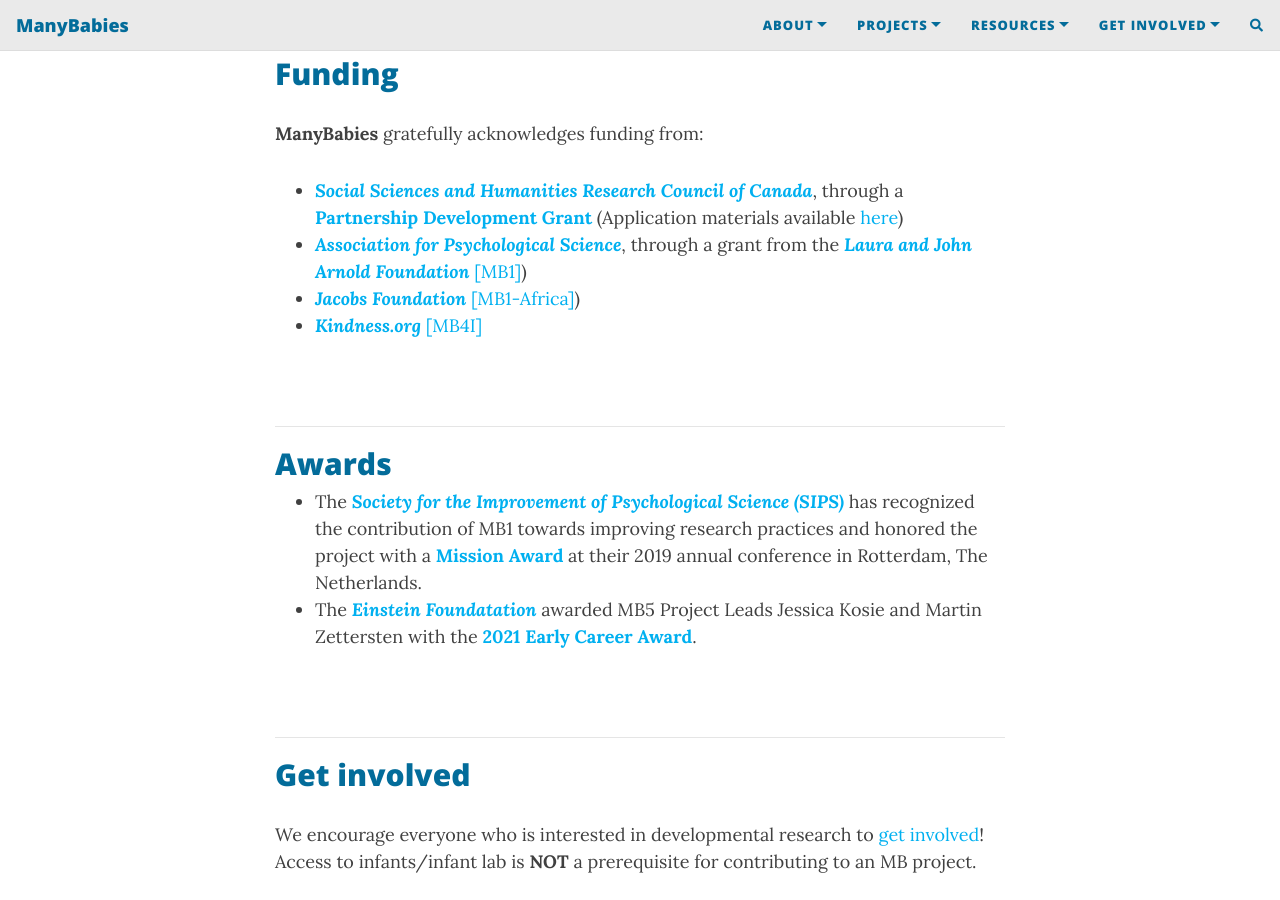
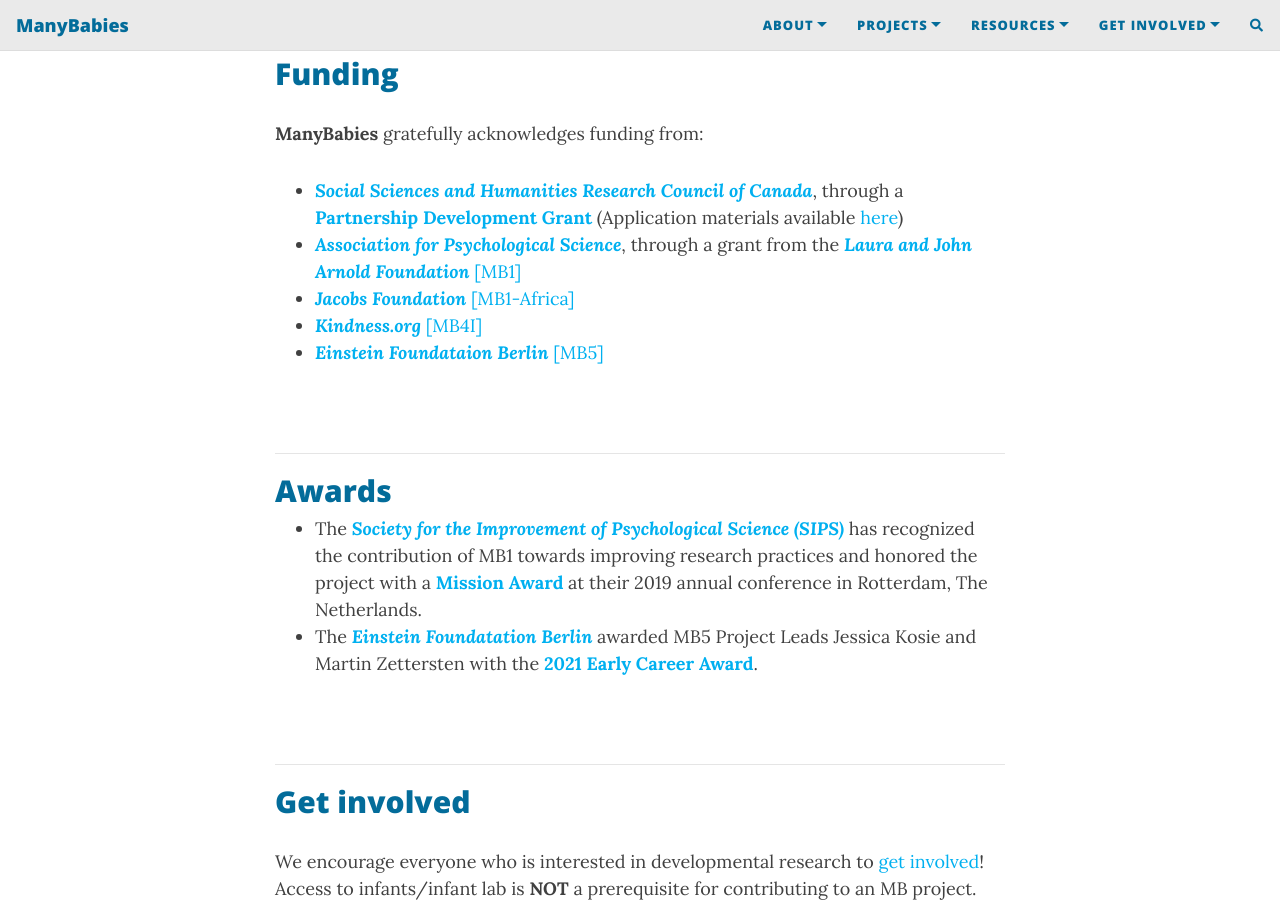
Before and after one commit to manybabies/manybabies.github.io, a Jekyll site: the page built from about.md, in a window 1280 px wide and 900 px high, scrolled down 3201 px. Built offline with Jekyll 4.4.1, drawn with Linux system fonts in a browser that asks for light colours; nearby versions of some CDN libraries; comment, search, counter and statistics services are not loaded.

Commit message:
Update about.md

```diff
--- a/about.md
+++ b/about.md
@@ -148,9 +148,10 @@
 ## Funding
 **ManyBabies** gratefully acknowledges funding from:
 * [***Social Sciences and Humanities Research Council of Canada***](https://www.sshrc-crsh.gc.ca/), through a [**Partnership Development Grant**](https://www.sshrc-crsh.gc.ca/funding-financement/programs-programmes/partnership_development_grants-subventions_partenariat_developpement-eng.aspx) (Application materials available [here](https://osf.io/xavnd/))
-* [***Association for Psychological Science***](https://www.psychologicalscience.org), through a grant from the [***Laura and John Arnold Foundation***](http://www.laaf.org/ljaf) [[MB1]]({{site.baseurl}}/MB1/))
-* [***Jacobs Foundation***](https://jacobsfoundation.org) [[MB1-Africa]]({{site.baseurl}}/MB1A/))
+* [***Association for Psychological Science***](https://www.psychologicalscience.org), through a grant from the [***Laura and John Arnold Foundation***](http://www.laaf.org/ljaf) [[MB1]]({{site.baseurl}}/MB1/)
+* [***Jacobs Foundation***](https://jacobsfoundation.org) [[MB1-Africa]]({{site.baseurl}}/MB1A/)
 * [***Kindness.org***](kindness.org) [[MB4I]]({{site.baseurl}}/MB4I/)
+* [***Einstein Foundataion Berlin***](https://www.einsteinfoundation.de/index.php?id=1&L=1) [[MB5]]({{site.baseurl}}/MB5/)
 
 <br>
 
@@ -158,7 +159,7 @@
 ## Awards
 
 * The [***Society for the Improvement of Psychological Science (SIPS)***](https://improvingpsych.org) has recognized the contribution of MB1 towards improving research practices and honored the project with a [**Mission Award**](https://improvingpsych.org/mission/awards/) at their 2019 annual conference in Rotterdam, The Netherlands.
-* The [***Einstein Foundatation***](https://www.einsteinfoundation.de/index.php?id=1&L=1) awarded MB5 Project Leads Jessica Kosie and Martin Zettersten with the [**2021 Early Career Award**](https://www.einsteinfoundation.de/en/award/recipients/manybabies5/).
+* The [***Einstein Foundatation Berlin***](https://www.einsteinfoundation.de/index.php?id=1&L=1) awarded MB5 Project Leads Jessica Kosie and Martin Zettersten with the [**2021 Early Career Award**](https://www.einsteinfoundation.de/en/award/recipients/manybabies5/).
 
 <br>
 
```
